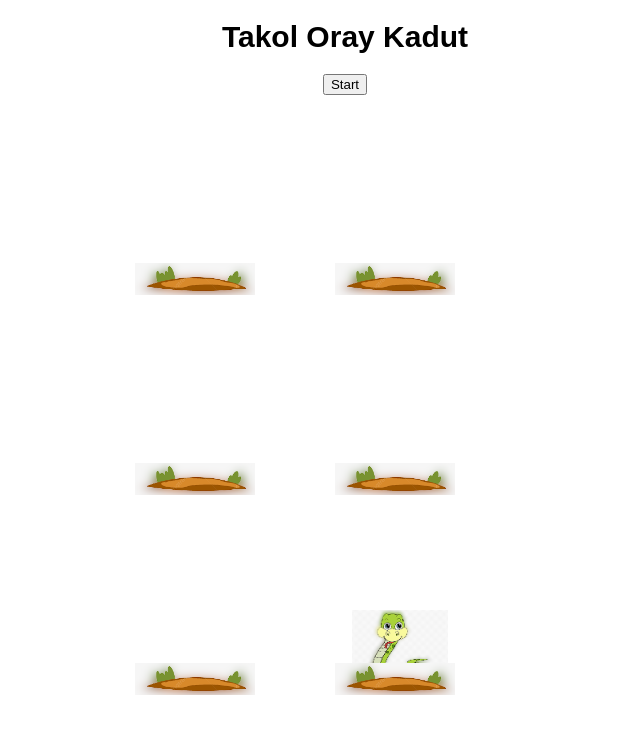
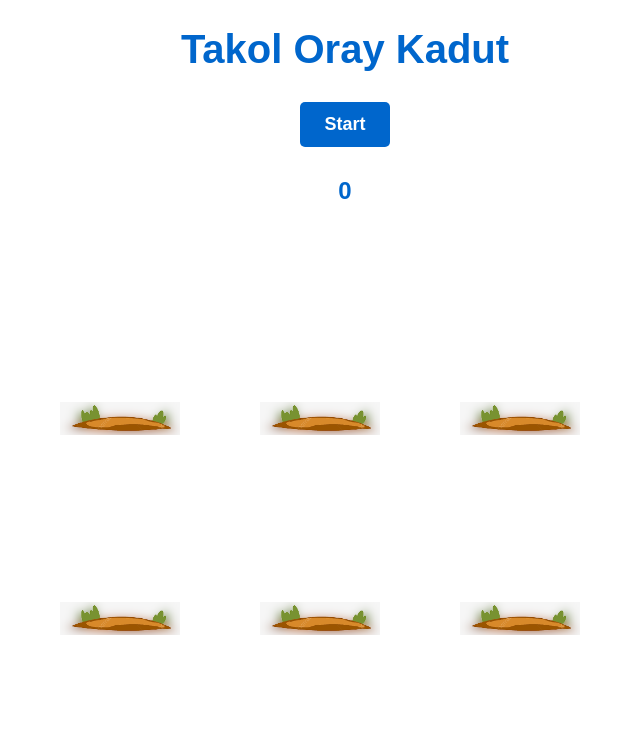
Before and after one commit to rest24/klik, a plain HTML site: page index.html in a window 1280 px wide. Both pictures are taken after a click on the button "Start". Shown: the whole page, without its empty margins (295-935 px from the left). Drawn offline with Linux system fonts and the light colour scheme.

Commit message:
tambahkeun

```diff
--- a/css/style.css
+++ b/css/style.css
@@ -1,19 +1,53 @@
-h1{
-    font-size: 30px;
+h1,h2 {
+    font-size: 40px;
     text-align: center;
-    font-family: Arial;
+    font-family: 'Arial', sans-serif;
+    color: #0066cc;
+    margin-bottom: 20px;
+  }
 
-}
 
-button{
+.papan-skor {
+    font-size: 24px;
+    font-weight: bold;
+    color: #0066cc;
+    opacity: 0;
+    animation: fadeIn 1s ease-in-out forwards;
+  }
+
+  @keyframes fadeIn {
+    to {
+      opacity: 1;
+    }
+  }
+
+
+  button {
     display: block;
-    margin: auto;
-}
+    margin: 30px auto;
+    padding: 12px 24px;
+    font-size: 18px;
+    font-weight: bold;
+    color: #fff;
+    background-color: #0066cc;
+    border: none;
+    border-radius: 5px;
+    cursor: pointer;
+    transition: background-color 0.3s;
+  }
 
-.container{
-    width: 450px;
-    margin: auto;
-}
+  button:hover {
+    background-color: #0052a3;
+  }
+
+  .container {
+    width: 600px;
+    margin: 30px auto;
+    display: flex;
+    flex-wrap: wrap;
+    justify-content: space-between;
+  }
+
 
 .taneuh{
     width: 200px;
@@ -34,16 +68,17 @@ button{
     bottom: 0;
 }
 
-.oray{
+.oray {
     width: 80%;
     height: 100%;
     background: url(../img/oray.png) bottom center no-repeat;
     background-size: 60%;
     position: absolute;
     top: 80px;
-    transition: top 0.3s;
-}
+    transition: top 0.3s, transform 0.3s;
+  }
 
-.taneuh.muncul .oray{
+  .taneuh.muncul .oray {
     top: 0;
-}
+    transform: scale(1.1); /* Tambahkan animasi perbesaran */
+  }
--- a/index.html
+++ b/index.html
@@ -8,7 +8,8 @@
   </head>
   <body>
     <h1>Takol Oray Kadut</h1>
-    <button type="button" class="mulai" onclick="munculkanOray(taneuh)">Start</button>
+    <button type="button" class="mulai" onclick="mulai()">Start</button>
+    <h2 class="papan-skor">0</h2>
     <div class="container">
       <div class="taneuh">
         <div class="oray"></div>
--- a/js/script.js
+++ b/js/script.js
@@ -1,14 +1,18 @@
 const taneuh = document.querySelectorAll(".taneuh");
 const oray = document.querySelectorAll(".oray");
+const papanskor = document.querySelector(".papan-skor");
 
 let taneuhSebelumnya;
+let selesai = false;
+let skor = 0;
+let intervalId; // Deklarasikan variabel intervalId di luar fungsi mulai()
 
 function randomTaneuh(taneuh) {
   const t = Math.floor(Math.random() * taneuh.length);
   const tRandom = taneuh[t];
 
-  if (tRandom == taneuhSebelumnya) {
-    randomTaneuh(taneuh);
+  if (tRandom === taneuhSebelumnya) {
+    return randomTaneuh(taneuh);
   }
 
   taneuhSebelumnya = tRandom;
@@ -19,14 +23,39 @@ function randomWaktu(min, max) {
   return Math.round(Math.random() * (max - min) + min);
 }
 
-function munculkanOray(taneuh) {
+function munculkanOray() {
   const tRandom = randomTaneuh(taneuh);
   const wRandom = randomWaktu(300, 1000);
 
   tRandom.classList.add("muncul");
   setTimeout(() => {
     tRandom.classList.remove("muncul");
-    munculkanOray(taneuh);
   }, wRandom);
 
+  if (!selesai) {
+    intervalId = setTimeout(munculkanOray, wRandom + 500); // Interval antara muncul dan hilang oray
+  }
 }
+
+function mulai() {
+  selesai = false;
+  skor = 0;
+  papanskor.textContent = 0;
+  munculkanOray();
+  setTimeout(() => {
+    selesai = true;
+    clearTimeout(intervalId); // Hentikan interval setelah waktu permainan berakhir
+  }, 10000);
+}
+
+function pukul() {
+  if (!selesai) {
+    skor++;
+    this.parentNode.classList.remove('muncul');
+    papanskor.textContent = skor;
+  }
+}
+
+oray.forEach(t => {
+  t.addEventListener('click', pukul);
+});
```
